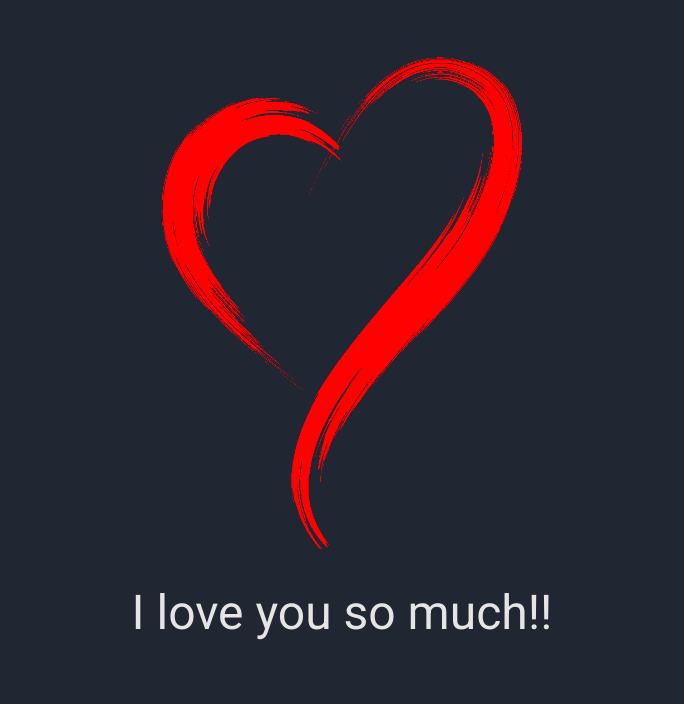
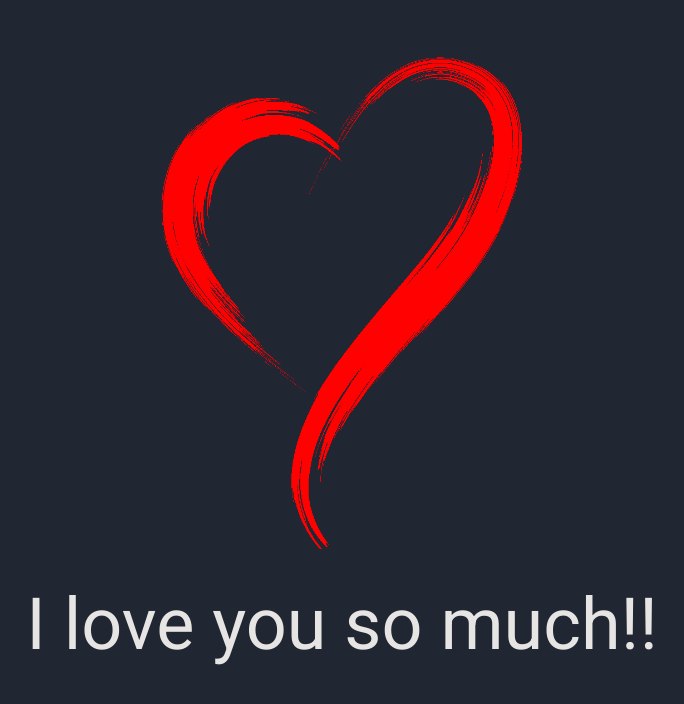
Before and after one commit to nac-in-ua/love, a React (Vite) app: page / in a window 1280 px wide. Shown: the top 704 px of the page, without its empty margins (298-982 px from the left). Built offline with nearby package versions, Linux system fonts and the light colour scheme.

Commit message:
changed sizes

```diff
--- a/src/Greetings.jsx
+++ b/src/Greetings.jsx
@@ -1,10 +1,8 @@
 function Greetings() {
   return (
-    <>
-      <h1 className="my-10 text-center font-roboto text-5xl font-light text-stone-200">
-        I love you so much!!
-      </h1>
-    </>
+    <h1 className="my-10 text-center font-roboto text-7xl font-light text-stone-200">
+      I love you so much!!
+    </h1>
   )
 }
 
```
